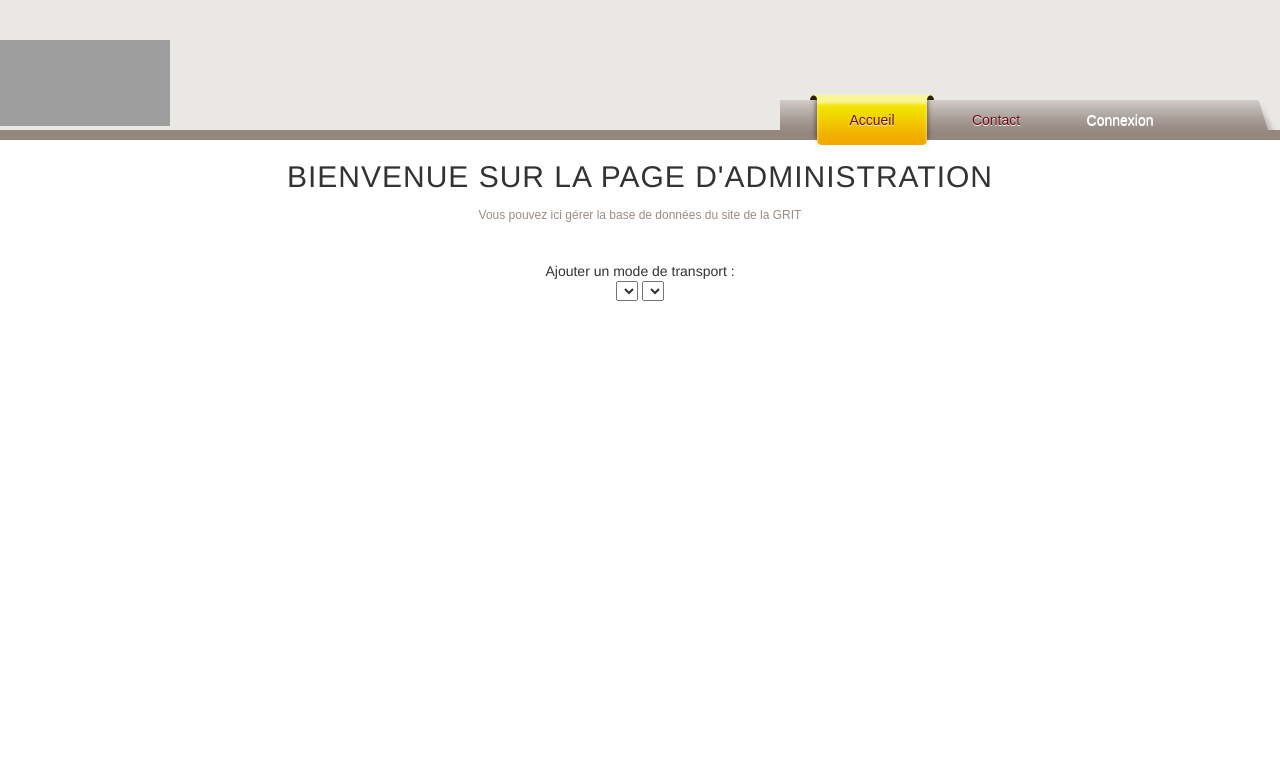
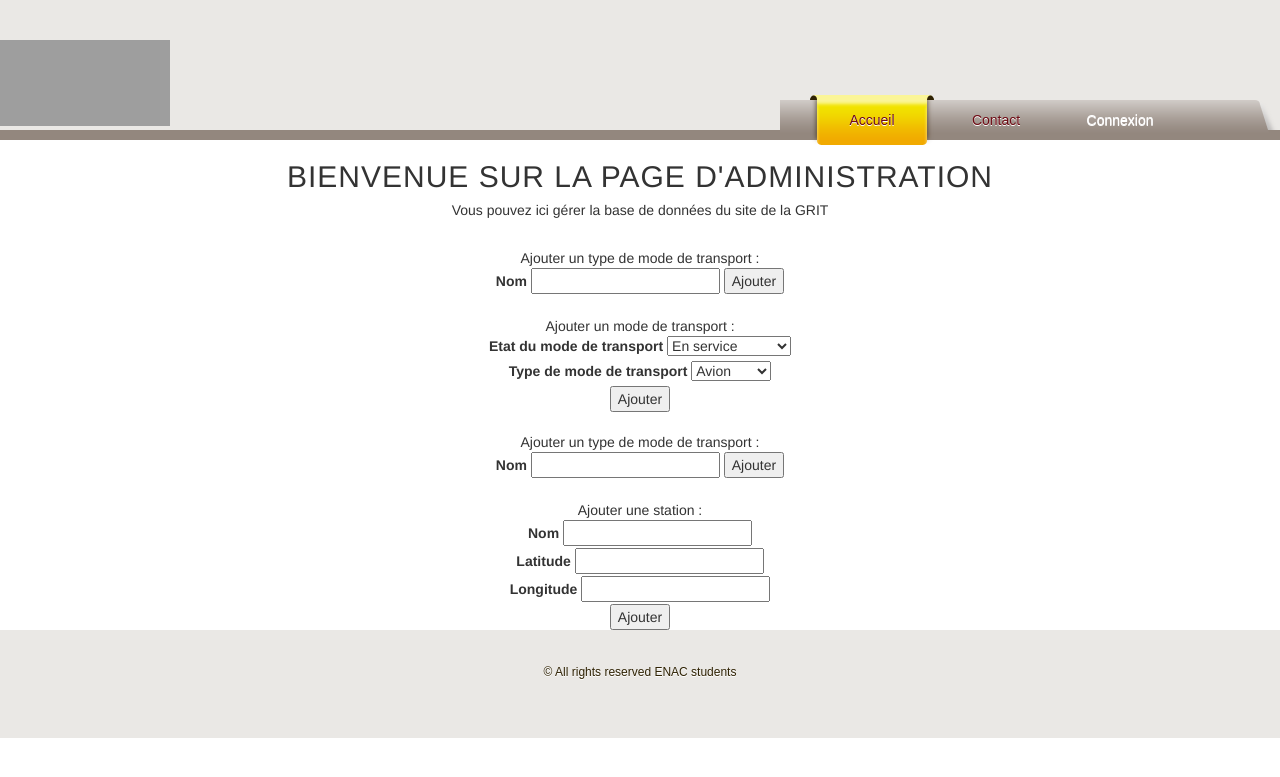
Before and after one commit to anthonyENAC/IENAC15, a PHP site: page /admin.php in a window 1280 px wide. Shown: the top 777 px of the page. Run offline with PHP 8.4, Linux system fonts and the light colour scheme; data comes from the database, SQL or seed files in the repository; lists and menus that the app fills with data are empty; some libraries are stand-ins or nearby versions; grey boxes are pictures that could not be loaded.

Commit message:
page admin

```diff
--- a/admin.php
+++ b/admin.php
@@ -1,67 +1,94 @@
-<?php include ('entete.php'); ?>
+<?php include ('entete.php');
+session_start();
+?>
+
+<div id="admin" align="center" xmlns="http://www.w3.org/1999/html" xmlns="http://www.w3.org/1999/html">
+     <h2>Bienvenue sur la page d'administration</h2>
+     <h5>Vous pouvez ici gérer la base de données du site de la GRIT</h5>
+
+<form method="post" action="submit.php">
+    <div id="ajout_mode_type" class="center">
+            </br>Ajouter un type de mode de transport :</br>
+            <label>Nom</label>
+            <input type="text" name="new_type" />
+            <input type="submit" value="Ajouter" />
+        </div>
+    </form>
+
+<form method="post" action="submit.php">
+    <div id="ajout_mode_transp" class="center">
+        </br>Ajouter un mode de transport :<br/>
+        <label>Etat du mode de transport</label>
+        <select name="etat_mode">
             <?php
             try
             {
                 $bdd = new PDO('mysql:host=localhost;dbname=GRIT;charset=utf8', 'root', 'mysql');
             }
+            catch (Exception $e)
+            {
+                die('Erreur : ' . $e->getMessage());
+            }
 
-catch(Exception $e)
+            $reponse = $bdd->query('SELECT * FROM Etat');
+
+            while ($donnees = $reponse->fetch())
             {
-     die('Erreur : '.$e->getMessage());
+                ?>
+                <option value="<?php echo $donnees['id_etat'] ?>"><?php echo $donnees['etat'] ?></option>
+                <?php
             }
             ?>
+        </select></br>
 
+        <label>Type de mode de transport</label>
+        <select name="type_mode">
+            <?php
+            try
+            {
+                $bdd = new PDO('mysql:host=localhost;dbname=GRIT;charset=utf8', 'root', 'mysql');
+            }
+            catch (Exception $e)
+            {
+                die('Erreur : ' . $e->getMessage());
+            }
 
-<div id="admin" align="center">
-     <h2>Bienvenue sur la page d'administration</h2>
-     <p>Vous pouvez ici gérer la base de données du site de la GRIT</p>
+            $reponse = $bdd->query('SELECT * FROM Mode_Type');
+
+            while ($donnees2 = $reponse->fetch())
+            {
+            ?>
+            <option value="<?php echo $donnees2['id_type'] ?>"><?php echo $donnees2['descr_type'] ?></option>
+            <?php
+            }
+            ?>
+        </select></br>
+        <input type="submit" value="Ajouter" />
+    </div>
+</form>
+
+<form method="post" action="submit.php">
+    <div id="ajout_mode_type" class="center">
+        </br>Ajouter un type de mode de transport :</br>
+        <label>Nom</label>
+        <input type="text" name="new_type" />
+        <input type="submit" value="Ajouter" />
+    </div>
+</form>
+
+<form method="post" action="submit.php">
+    <div id="ajout_station" class="center">
+        </br>Ajouter une station :</br>
+        <label>Nom</label>
+        <input type="text" name="nom_station" /></br>
+        <label>Latitude</label>
+        <input type="text" name="lat" /></br>
+        <label>Longitude</label>
+        <input type="text" name="lng" /></br>
+        <input type="submit" value="Ajouter" />
+    </div>
+</form>
+
 </div>
 
-<!--<div id="ajout" align="center"-->
-<!--     <form action="sign_up.php" method="post">-->
-<!--          Ajouter un tronçon :<br />-->
-<!--          <div class="center">-->
-<!--               <label for="duree">Durée (secondes)</label><input type="number" name="duree" value="--><?php //if(isset($_POST['duree'])){echo htmlentities($_POST['duree'], ENT_QUOTES, 'UTF-8');} ?><!--" /><br />-->
-<!--               <label for="heure_passage">Heure de passage</label><input type="time" name="nom" value="--><?php //if(isset($_POST['heure_passage'])){echo htmlentities($_POST['heure_passage'], ENT_QUOTES, 'UTF-8');} ?><!--" /><br />-->
-<!--               <label for="prix">Prix</label><input type="number" name="prix" value="--><?php //if(isset($_POST['prix'])){echo htmlentities($_POST['prix'], ENT_QUOTES, 'UTF-8');} ?><!--" /><br />-->
-<!--               <input type="submit" value="Envoyer" />-->
-<!--          </div>-->
-<!--     </form>-->
-<!--     --><?php
-//     $sql = 'INSERT INTO Transport_Troncon VALUES ()';
-//     mysql_query ($sql) or die ('Erreur SQL !'.$sql.'<br />'.mysql_error());
-//     ?>
-<!--</div>-->
-
-
-<div id="ajout" align="center"
-    <form action="sign_up.php" method="post">
-    Ajouter un mode de transport :<br />
-          <div class="center">
-               <select name="etat">
-                    <?php
-                    $reponse = $bdd->query("SELECT etat FROM Etat");
-                    while ($donnees1 = $reponse->fetch());
-                    {
-                        ?>
-                        <option value="<?php echo $donnees1['etat'] ?>"><?php echo $donnees1['etat'] ?></option>
-                        <?php
-                    }
-                    $reponse->closeCursor();
-                    ?>
-               </select>
-               <select name="type">
-                    <?php
-                    $reponse2 = $bdd->query("SELECT descr_type FROM Mode_Type");
-                    while ($donnees2 = $reponse2->fetch());
-                    {
-                        ?>
-                        <option value="<?php echo $donnees1['descr_type'] ?>"><?php echo $donnees1['descr_type'] ?></option>
-                        <?php
-                    }
-                    $reponse2->closeCursor();
-                    ?>
-               </select>
-          </div>
-    </form>
-</div>
+<?php include("footer.php"); ?>
```
Also changed, not shown: submit.php (added, +91 -0 lines). Lines whose indentation alone changed are shown as unchanged.
